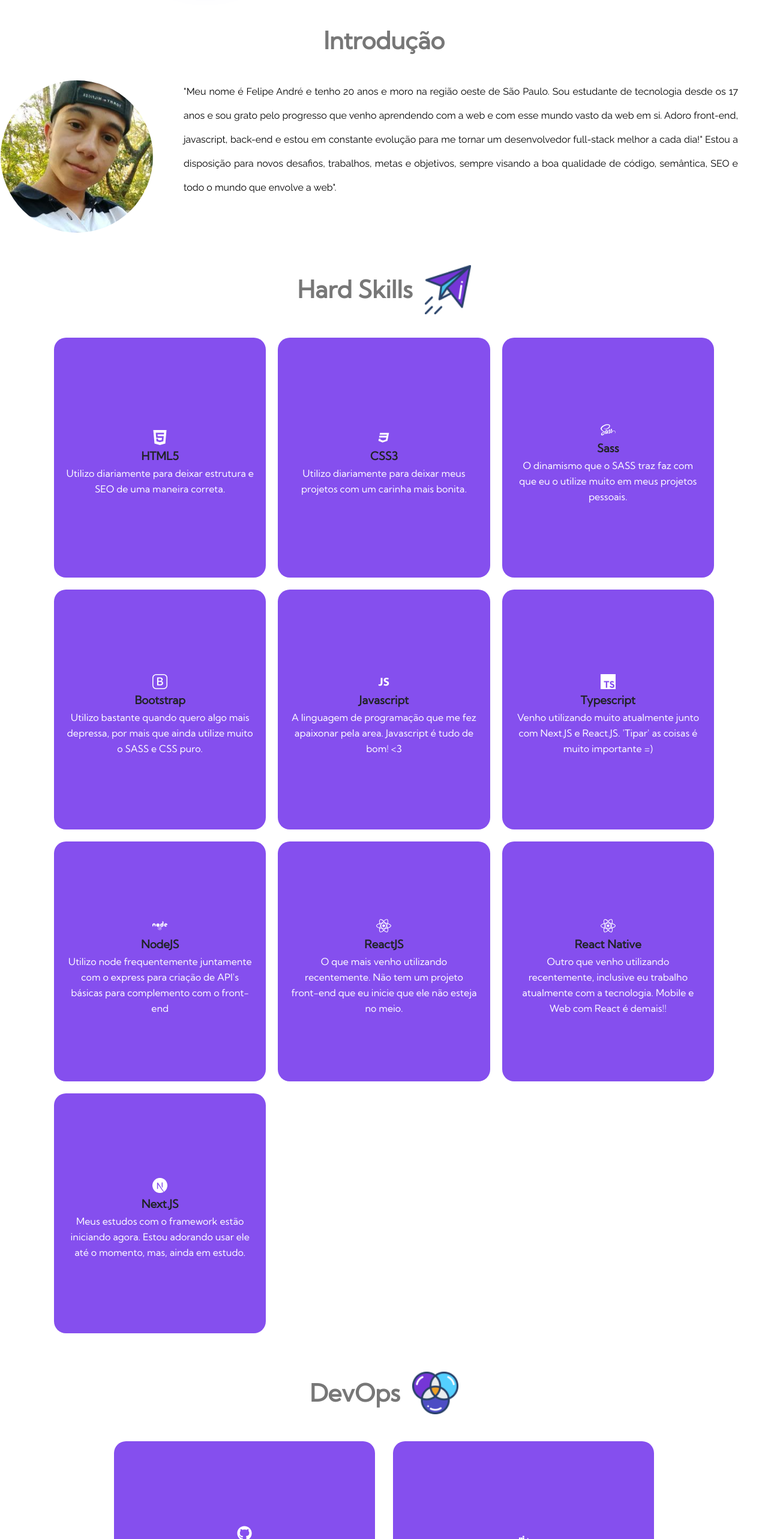
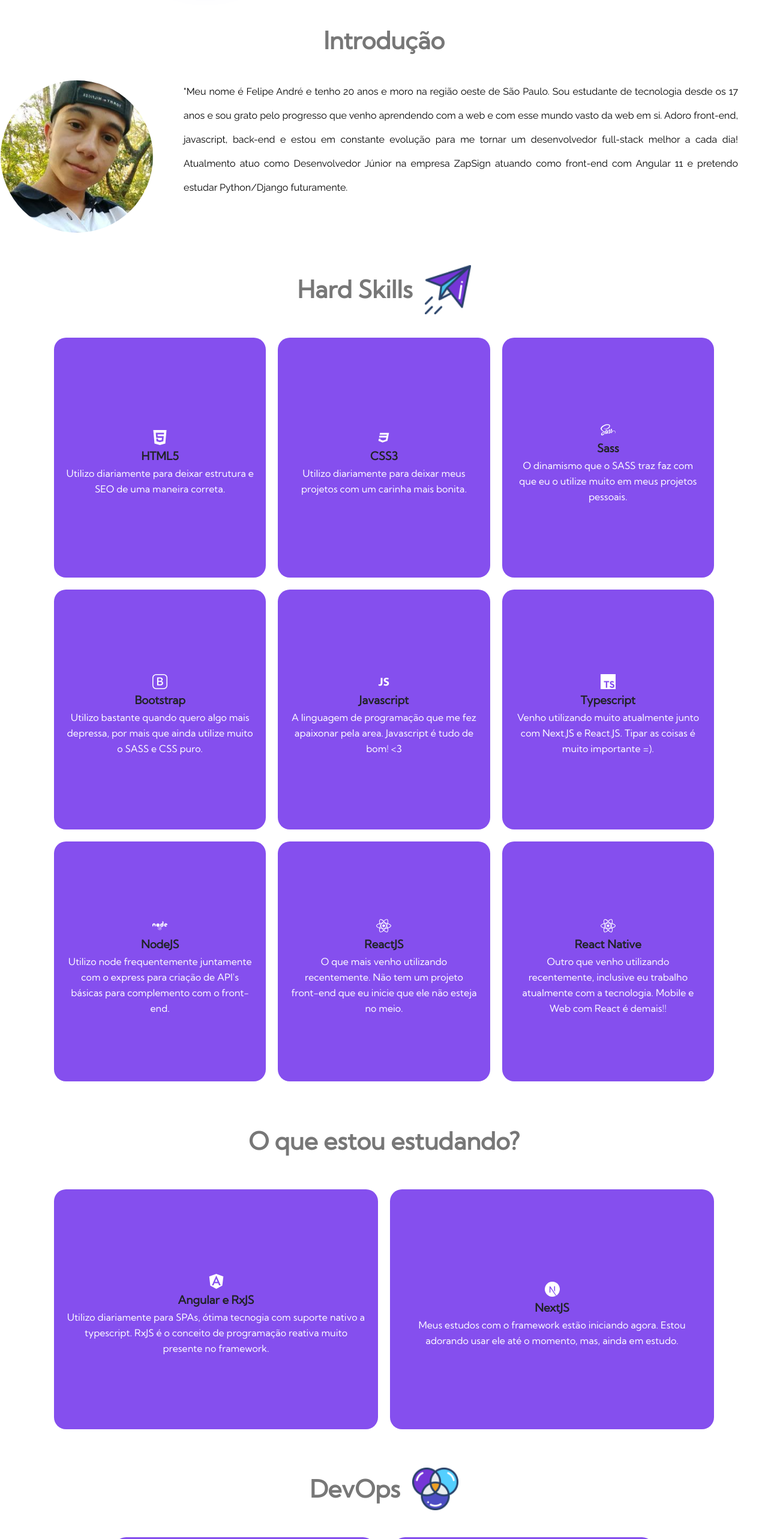
Before and after one commit to fandredev/old-portfolio, a React (Create React App) app: page / in a window 1280 px wide. Shown: the part 2080-4646 px from the top of the page at 60% size. Built offline with nearby package versions, Linux system fonts and the light colour scheme.

Commit message:
feat: add new module

```diff
--- a/src/components/IntroduceMy/index.tsx
+++ b/src/components/IntroduceMy/index.tsx
@@ -1,11 +1,10 @@
 import React from "react";
-import "./styled.scss";
 import { AiOutlineMail } from "react-icons/ai";
 import { FaGithub, FaLinkedin, FaWhatsapp } from "react-icons/fa";
-
 import developer from "../../assets/images/developer.png";
 import myPhoto from "../../assets/images/icons/myPhoto.jpeg";
 import Card from "../Card";
+import "./styled.scss";
 
 export default function IntroduceMy(): JSX.Element {
   return (
@@ -57,11 +56,10 @@ export default function IntroduceMy(): JSX.Element {
           pelo progresso que venho aprendendo com a{" "}
           <abbr title="World Wide Web">web</abbr> e com esse mundo vasto da web
           em si. Adoro front-end, javascript, back-end e estou em constante
-          evolução para me tornar um desenvolvedor full-stack melhor a cada
-          dia!&quot; Estou a disposição para novos desafios, trabalhos, metas e
-          objetivos, sempre visando a boa qualidade de código, semântica,{" "}
-          <abbr title="Search Engine Optimization">SEO</abbr> e todo o mundo que
-          envolve a<abbr title="World Wide Web">&nbsp;web</abbr>&quot;.
+          evolução para me tornar um desenvolvedor full-stack melhor a cada dia!
+          Atualmento atuo como Desenvolvedor Júnior na empresa ZapSign atuando
+          como front-end com Angular 11 e pretendo estudar Python/Django
+          futuramente.
         </article>
       </section>
     </section>
--- a/src/components/Skills/index.tsx
+++ b/src/components/Skills/index.tsx
@@ -3,14 +3,41 @@ import { BsBootstrap } from "react-icons/bs";
 import { DiCss3Full, DiJavascript1 } from "react-icons/di";
 import { FaDocker, FaGithub, FaNode, FaReact, FaSass } from "react-icons/fa";
 import { ImHtmlFive } from "react-icons/im";
-import { SiTypescript, SiNextDotJs } from "react-icons/si";
-
+import { SiTypescript } from "react-icons/si";
 import atom from "../../assets/images/icons/atom.png";
 import paperPlane from "../../assets/images/icons/plane.png";
 import Card from "../../components/Card";
+import Techs, { DescTechs } from "../../enums";
+import Study from "../Study";
 import "./styled.scss";
 
 export default function Skills(): JSX.Element {
+  const {
+    Bootstrap,
+    HTML5,
+    Sass,
+    CSS3,
+    Javascript,
+    Typescript,
+    ReactJS,
+    ReactNative,
+    NodeJS,
+    Docker,
+    GitGitHub,
+  } = Techs;
+  const {
+    HTML5Desc,
+    CSS3Desc,
+    SASSDesc,
+    BootstrapDesc,
+    JavascriptDesc,
+    TypescriptDesc,
+    NodeJSDesc,
+    ReactJSDesc,
+    ReactNativeDesc,
+    GitDesc,
+    DockerDesc,
+  } = DescTechs;
   return (
     <>
       <h2 id="skills">
@@ -21,95 +48,43 @@ export default function Skills(): JSX.Element {
         />
       </h2>
       <div id="cards">
-        <Card
-          url=""
-          title="HTML5"
-          description="Utilizo diariamente para deixar estrutura e SEO de uma maneira correta."
-        >
+        <Card url="" title={HTML5} description={HTML5Desc}>
           <ImHtmlFive size={25} color="#fff" />
         </Card>
-        <Card
-          url=""
-          title="CSS3"
-          description="Utilizo diariamente para deixar meus projetos com um carinha mais bonita."
-        >
+        <Card url="" title={CSS3} description={CSS3Desc}>
           <DiCss3Full size={25} />
         </Card>
-        <Card
-          url=""
-          title="Sass"
-          description="O dinamismo que o SASS traz faz com que eu o utilize muito em meus projetos pessoais."
-        >
+        <Card url="" title={Sass} description={SASSDesc}>
           <FaSass size={25} />
         </Card>
-        <Card
-          url=""
-          title="Bootstrap"
-          description="Utilizo bastante quando quero algo mais depressa, por mais que ainda utilize muito o SASS e CSS puro."
-        >
+        <Card url="" title={Bootstrap} description={BootstrapDesc}>
           <BsBootstrap size={25} />
         </Card>
-        <Card
-          url=""
-          title="Javascript"
-          description="A linguagem de programação que me fez apaixonar pela area. Javascript é tudo de bom! <3"
-        >
+        <Card url="" title={Javascript} description={JavascriptDesc}>
           <DiJavascript1 size={25} />
         </Card>
-        <Card
-          url=""
-          title="Typescript"
-          description="Venho utilizando muito atualmente junto com Next.JS e React.JS. 'Tipar' as coisas é muito importante =)"
-        >
+        <Card url="" title={Typescript} description={TypescriptDesc}>
           <SiTypescript size={25} />
         </Card>
-        <Card
-          url=""
-          title="NodeJS"
-          description={
-            "Utilizo node frequentemente juntamente com o express para criação de API's básicas para complemento com o front-end"
-          }
-        >
+        <Card url="" title={NodeJS} description={NodeJSDesc}>
           <FaNode size={25} />
         </Card>
-        <Card
-          url=""
-          title="ReactJS"
-          description="O que mais venho utilizando recentemente. Não tem um projeto front-end que eu inicie que ele não esteja no meio."
-        >
+        <Card url="" title={ReactJS} description={ReactJSDesc}>
           <FaReact size={25} />
         </Card>
-        <Card
-          url=""
-          title="React Native"
-          description="Outro que venho utilizando recentemente, inclusive eu trabalho atualmente com a tecnologia. Mobile e Web com React é demais!!"
-        >
+        <Card url="" title={ReactNative} description={ReactNativeDesc}>
           <FaReact size={25} />
         </Card>
-        <Card
-          url=""
-          title="Next.JS"
-          description="Meus estudos com o framework estão iniciando agora. Estou adorando usar ele até o momento, mas, ainda em estudo."
-        >
-          <SiNextDotJs size={25} />
-        </Card>
       </div>
+      <Study />
       <h2>
         DevOps <img src={atom} alt="Imagem de um atómo" />
       </h2>
       <section id="devops">
-        <Card
-          url=""
-          title="Git/Github"
-          description="Utilizo diariamente para networking, pesquisa de bibliotecas, armazenamento de projetos pessoais e etc..."
-        >
+        <Card url="" title={GitGitHub} description={GitDesc}>
           <FaGithub size={25} />
         </Card>
-        <Card
-          url=""
-          title="Docker"
-          description="Comecei a utilizar recentemente e estou curtindo a ideia de utilizar containers para as aplicações."
-        >
+        <Card url="" title={Docker} description={DockerDesc}>
           <FaDocker size={25} />
         </Card>
       </section>
--- /dev/null
+++ b/src/components/Study/index.tsx
@@ -0,0 +1,31 @@
+import React from "react";
+import { SiAngular, SiNextDotJs } from "react-icons/si";
+import Techs from "../../enums";
+import Card from "../Card";
+import "./styled.scss";
+
+export default function Study(): JSX.Element {
+  const { AngularRxJS, NextJS } = Techs;
+  return (
+    <>
+      <h2 id="skills">O que estou estudando?</h2>
+      <div id="study">
+        <Card
+          url=""
+          title={AngularRxJS}
+          description="Utilizo diariamente para SPAs,
+          ótima tecnogia com suporte nativo a typescript. RxJS é o conceito de programação reativa muito presente no framework."
+        >
+          <SiAngular size={25} color="#fff" />
+        </Card>
+        <Card
+          url=""
+          title={NextJS}
+          description="Meus estudos com o framework estão iniciando agora. Estou adorando usar ele até o momento, mas, ainda em estudo."
+        >
+          <SiNextDotJs size={25} />
+        </Card>
+      </div>
+    </>
+  );
+}
--- /dev/null
+++ b/src/components/Study/styled.scss
@@ -0,0 +1,19 @@
+@charset 'utf-8';
+@import "../../globals/Variables.scss";
+@import "../../globals/Mixins.scss";
+
+div[id="study"] {
+  @media (min-width: $tablet-sm) and (max-width: $tablet-md) {
+    display: grid;
+    grid-template-columns: repeat(2, 1fr);
+  }
+  @media (min-width: $tablet-md) and (max-width: $computer) {
+    display: grid;
+    grid-template-columns: repeat(2, 1fr);
+  }
+  @media (min-width: 1001px) {
+    display: grid;
+    grid-template-columns: repeat(2, 1fr);
+    padding: 0 8rem;
+  }
+}
--- /dev/null
+++ b/src/enums/index.ts
@@ -0,0 +1,30 @@
+/* eslint-disable no-shadow */
+enum Techs {
+  Docker = "Docker",
+  AngularRxJS = "Angular e RxJS",
+  NextJS = "NextJS",
+  HTML5 = "HTML5",
+  CSS3 = "CSS3",
+  Sass = "Sass",
+  Bootstrap = "Bootstrap",
+  Javascript = "Javascript",
+  Typescript = "Typescript",
+  NodeJS = "NodeJS",
+  ReactJS = "ReactJS",
+  ReactNative = "React Native",
+  GitGitHub = "Git/Github",
+}
+export enum DescTechs {
+  HTML5Desc = "Utilizo diariamente para deixar estrutura e SEO de uma maneira correta.",
+  CSS3Desc = "Utilizo diariamente para deixar meus projetos com um carinha mais bonita.",
+  SASSDesc = "O dinamismo que o SASS traz faz com que eu o utilize muito em meus projetos pessoais.",
+  BootstrapDesc = "Utilizo bastante quando quero algo mais depressa, por mais que ainda utilize muito o SASS e CSS puro.",
+  JavascriptDesc = "A linguagem de programação que me fez apaixonar pela area. Javascript é tudo de bom! <3",
+  TypescriptDesc = "Venho utilizando muito atualmente junto com Next.JS e React.JS. Tipar as coisas é muito importante =).",
+  NodeJSDesc = "Utilizo node frequentemente juntamente com o express para criação de API's básicas para complemento com o front-end.",
+  ReactJSDesc = "O que mais venho utilizando recentemente. Não tem um projeto front-end que eu inicie que ele não esteja no meio.",
+  ReactNativeDesc = "Outro que venho utilizando recentemente, inclusive eu trabalho atualmente com a tecnologia. Mobile e Web com React é demais!!",
+  GitDesc = "Utilizo diariamente para networking, pesquisa de bibliotecas, armazenamento de projetos pessoais e etc...",
+  DockerDesc = "Comecei a utilizar recentemente e estou curtindo a ideia de utilizar containers para as aplicações.",
+}
+export default Techs;
--- a/src/pages/Landing/index.tsx
+++ b/src/pages/Landing/index.tsx
@@ -1,5 +1,4 @@
 import React from "react";
-
 import Footer from "../../components/Footer";
 import Header from "../../components/Header";
 import IntroduceMy from "../../components/IntroduceMy";
--- /dev/null
+++ b/src/types/components.ts
@@ -0,0 +1,5 @@
+/* eslint-disable import-helpers/order-imports */
+import { ReactNode } from "react";
+import { Card } from "../interfaces/components";
+
+export type CardProps = Readonly<Card<string, ReactNode>>;
```
Also changed, not shown: src/components/Card/Projects/index.tsx (+1 -7 lines), src/components/Card/index.tsx (+2 -10 lines), src/interfaces/components.ts (added, +12 -0 lines), .eslintrc.json.
